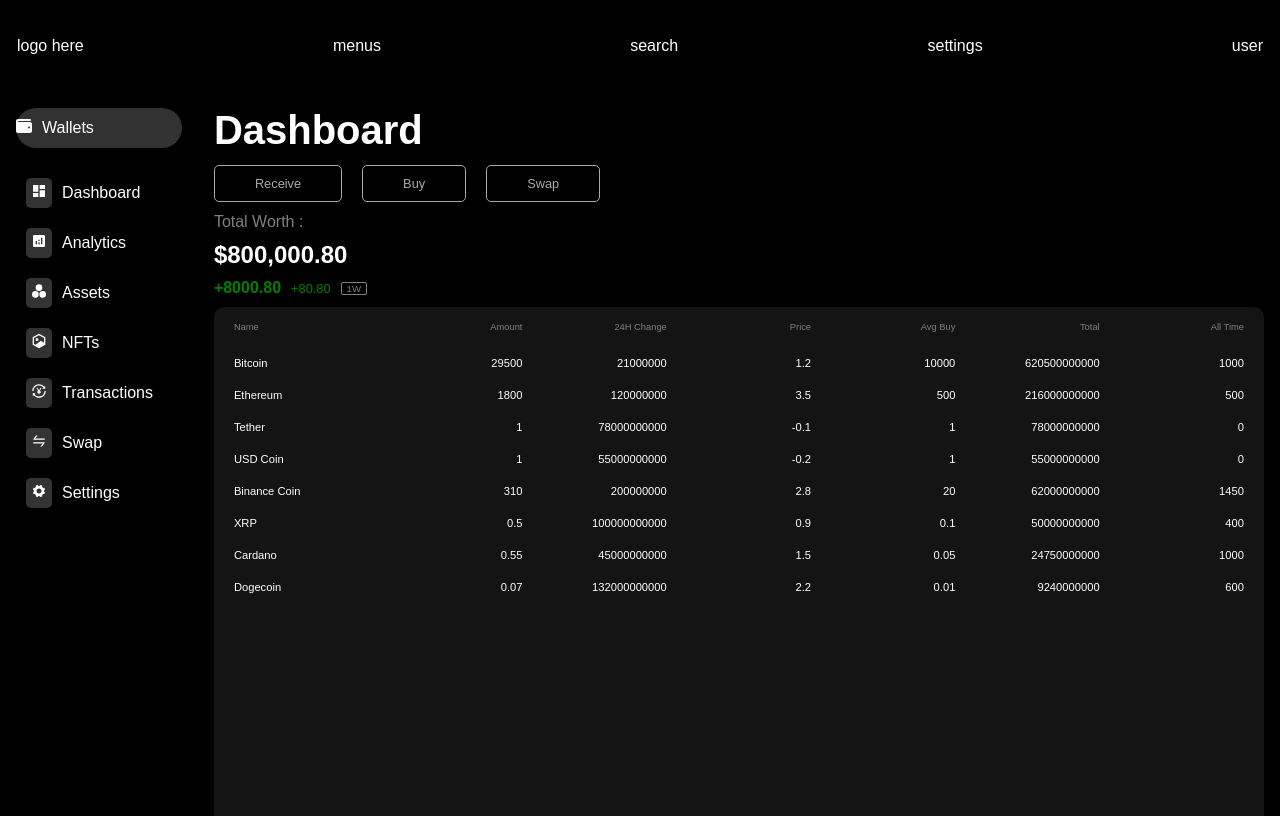
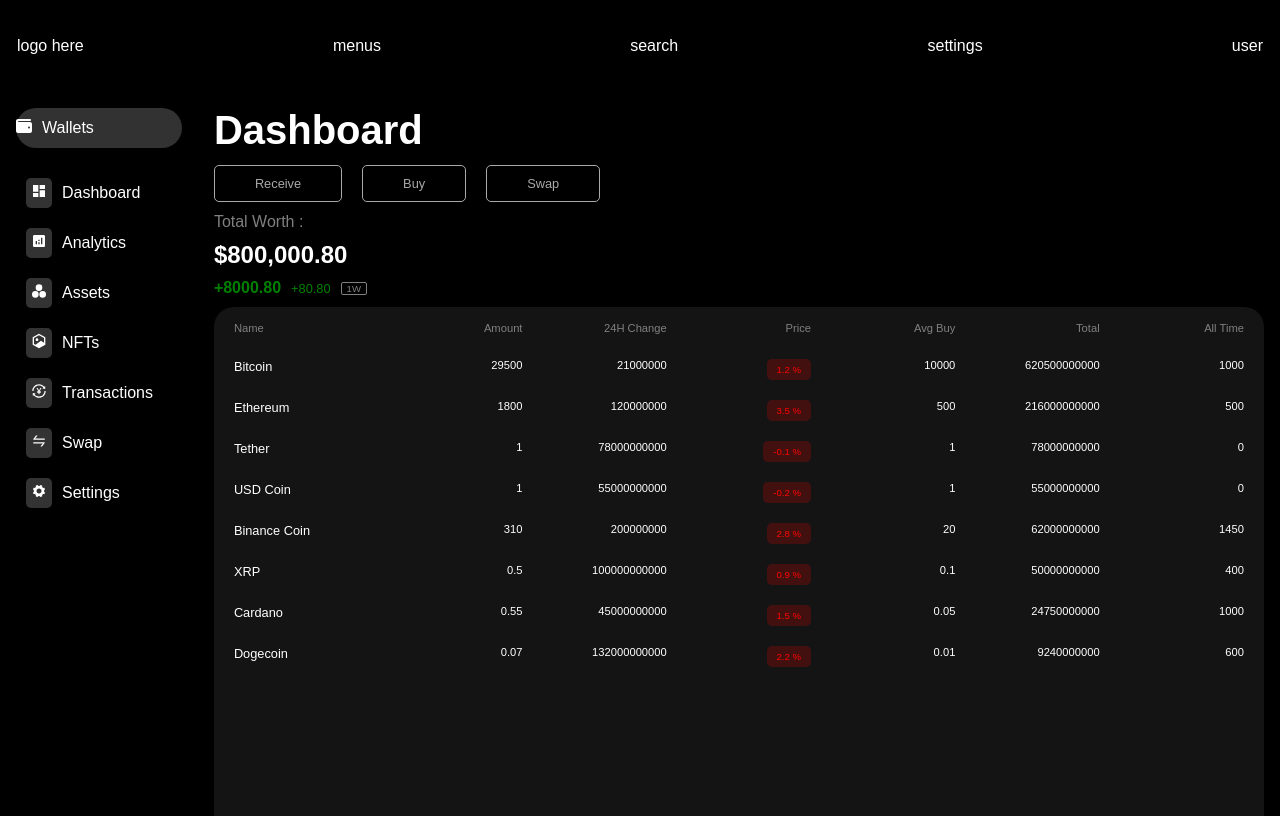
Before and after one commit to aeropriest/interfaces, a Next.js app: page /portfolio in a window 1280 px wide. Built offline with nearby package versions, Linux system fonts and the light colour scheme.

Commit message:
Added the change in the table

```diff
--- a/src/app/components/table/page.tsx
+++ b/src/app/components/table/page.tsx
@@ -109,7 +109,11 @@ const Table = ({ tokens }: any) => {
                 <div className={styles.text}>{item.name}</div>
                 <div className={styles.numbers}>{item.price}</div>
                 <div className={styles.numbers}>{item.amount}</div>
-                <div className={styles.numbers}>{item.changeToday}</div>
+                <div className={styles.numbers}>
+                    <div className={styles.change}>
+                        {item.changeToday} %
+                    </div>
+                </div>
                 <div className={styles.numbers}>{item.avgBuy}</div>
                 <div className={styles.numbers}>{item.total}</div>
                 <div className={styles.numbers}>{item.totalChange}</div>
--- a/src/app/components/table/styles.module.scss
+++ b/src/app/components/table/styles.module.scss
@@ -1,29 +1,44 @@
 @import '@/app/variables.module.scss';
+
+.change{
+    display: flex;
+    background-color: rgba(255,0,0,0.2);
+    padding: 5px 10px;
+    font-size: 0.6rem;
+    border-radius: 5px;
+    justify-content: end;
+    color: red;
+}
 
 .row{
     display: flex;
     width: 100%;
     padding: 10px 20px;
+    font-size: 0.8rem;
     .text {
+        display: flex;
         color: white;
         width: 25%;
+        justify-content: start;
     }
     .numbers {
+        display: flex;
         color: white;
-        text-align: right;
         width: 25%;
+        // border: 1px white solid;
+        justify-content: end;
+        font-size: 0.7rem;
     }
+
 }
 
 .header{
     display: flex;
     width: 100%;
     padding: 15px 20px;
-    border-top-left-radius: 15px;
-    border-top-right-radius: 15px;
-    color: gray;
-    font-size: smaller;
+    font-size: 0.7rem;
     font-weight: bolder;
+    margin-top: 10px;
     .text {
         width: 25%;
     }
--- a/src/app/portfolio/styles.module.scss
+++ b/src/app/portfolio/styles.module.scss
@@ -92,38 +92,8 @@
                 font-weight: 100;
                 color: gray;
                 background-color: rgba(100,100,100,0.2);
-                border-top-left-radius: 10px;
-                border-top-right-radius: 10px;
-                .table{
-                    display: flex; /* Use flexbox for the row */
-                    flex-direction: column;
-                    border-top-left-radius: 10px;
-                    border-top-right-radius: 10px;
-                    padding: 10px;
-
-                .top{
-                        border-top-left-radius: 10px;
-                        border-top-right-radius: 10px;
-                        display: flex; /* Use flexbox for the row */
-                        justify-content: space-between; /* Spread items evenly in the row */
-                        align-items: center;
-                        padding-top: 10px;
-                        padding-bottom: 10px;
-                    }
-                    .row{
-                        display: flex; /* Use flexbox for the row */
-                        justify-content: space-between; /* Spread items evenly in the row */
-                        align-items: center;
-                        padding-top: 8px;
-                        padding-bottom: 8px;
-                        color: white;
-                        font-size: 0.8rem;
-                        .right{
-                            align-items: right;
-                        }
-                        }
-
-                }
+                border-top-left-radius: 20px;
+                border-top-right-radius: 20px;
             }
         }
     }
```
